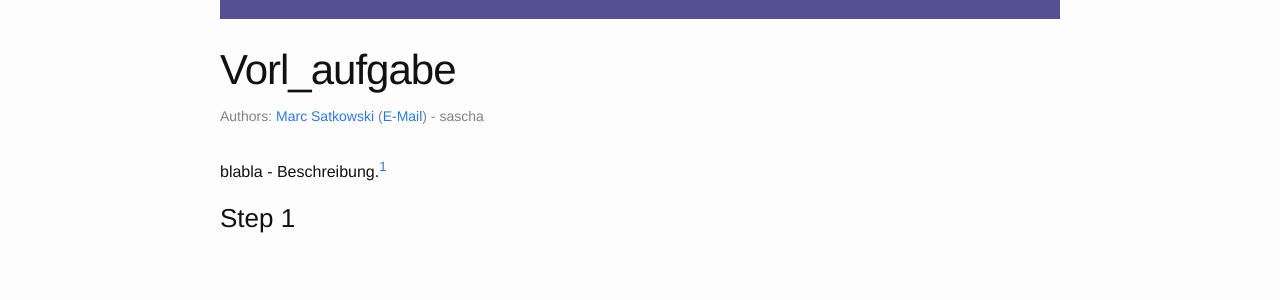
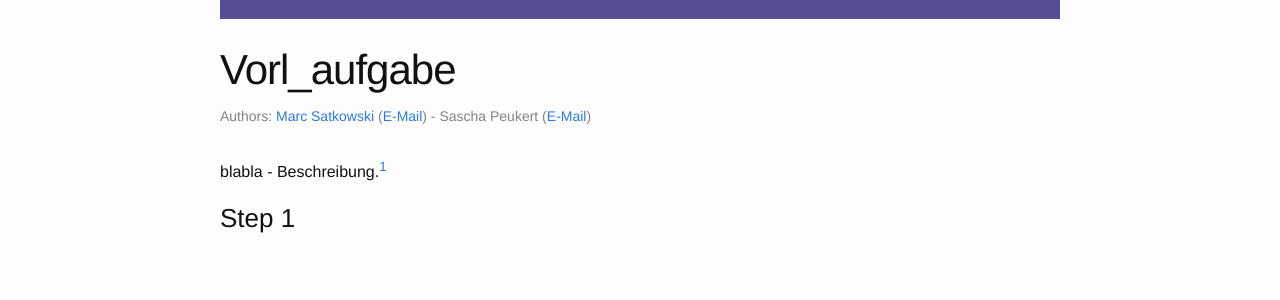
Before and after one commit to fsr/csharp-lessons, a Jekyll site: the page built from _exercises/vorl_aufgabe.md, in a window 1280 px wide. Shown: the part 161-461 px from the top of the page. Built offline with Jekyll 4.4.1, drawn with Linux system fonts in a browser that asks for light colours.

Commit message:
Reverted a not intendet change.

```diff
--- a/_data/authors.yml
+++ b/_data/authors.yml
@@ -2,3 +2,7 @@ marc:
   fullname: Marc Satkowski
   email: satkowski@ifsr.de
   homepage: "-"
+sascha:
+  fullname: Sascha Peukert
+  email: sascha@ifsr.de
+homepage: "-"
```
